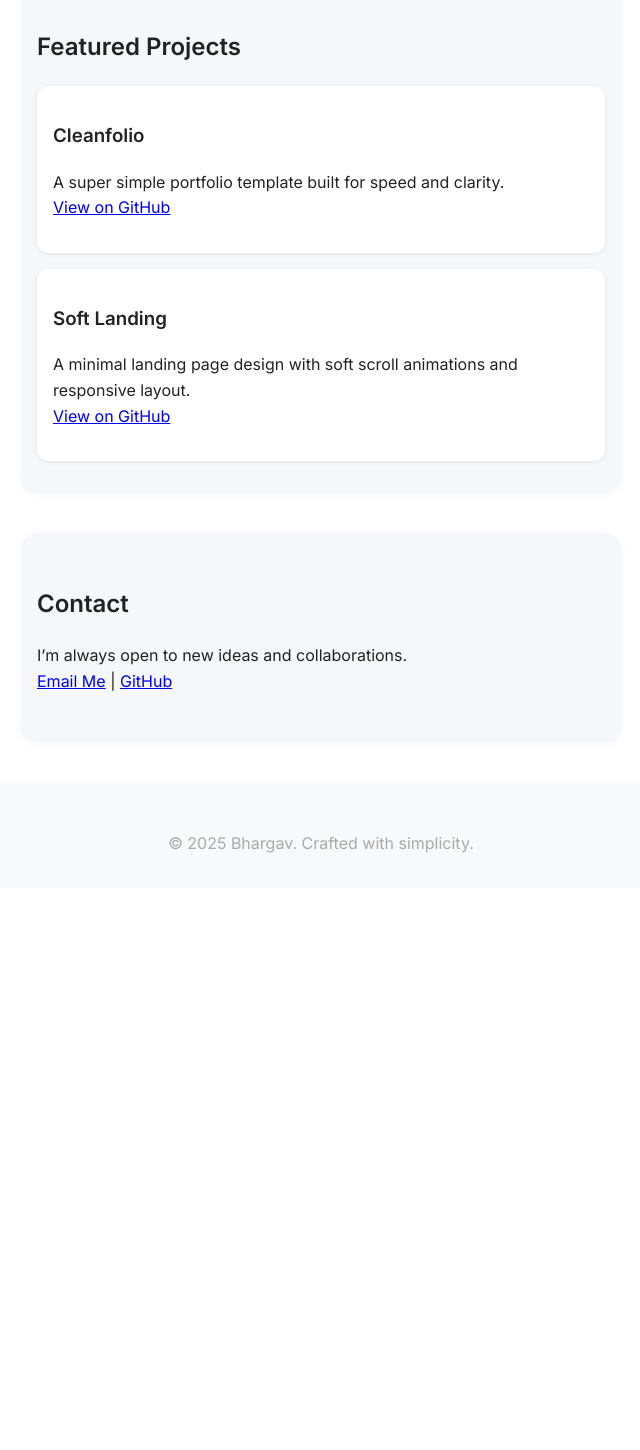
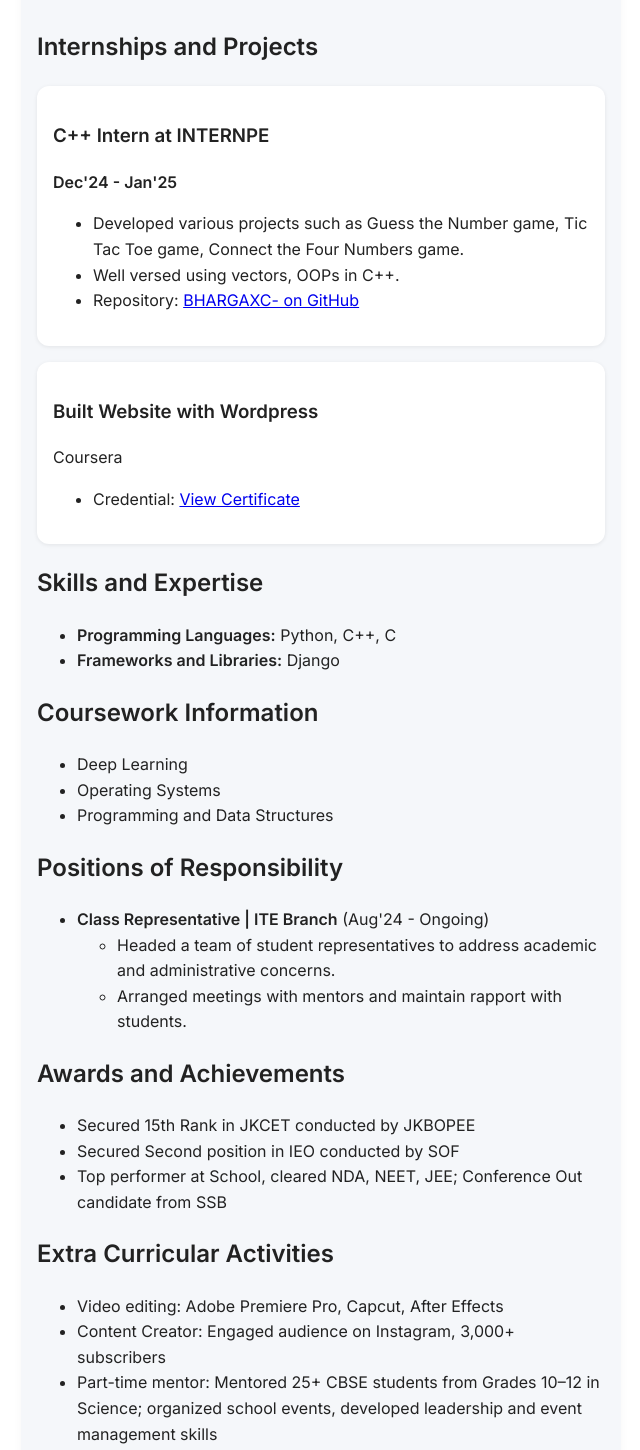
Before and after one commit to bhar7av/bhargavvv7.github.io, a plain HTML site: page index.html in a window 1280 px wide. Shown: the part 540-1990 px from the top of the page, without its empty margins (319-959 px from the left). Before the commit the page ends 1428 px from the top, so only its background shows below. Drawn offline with Linux system fonts and the light colour scheme.

Commit message:
Update index.html for new portfolio content and sections (Projects, Skills, Achievements, etc.) with modern layout.

```diff
--- a/index.html
+++ b/index.html
@@ -27,22 +27,62 @@
     </section>
 
     <section id="projects" class="fade-in">
-      <h2>Featured Projects</h2>
+      <h2>Internships and Projects</h2>
       <div class="projects-list">
         <div class="project-card">
-          <h3>Cleanfolio</h3>
-          <p>A super simple portfolio template built for speed and clarity. <br>
-          <a href="https://github.com/bhar7av/cleanfolio" target="_blank">View on GitHub</a>
-          </p>
+          <h3>C++ Intern at INTERNPE</h3>
+          <p><strong>Dec'24 - Jan'25</strong></p>
+          <ul>
+            <li>Developed various projects such as Guess the Number game, Tic Tac Toe game, Connect the Four Numbers game.</li>
+            <li>Well versed using vectors, OOPs in C++.</li>
+            <li>
+              Repository: <a href="https://github.com/bhar7av/BHARGAXC-.git" target="_blank">BHARGAXC- on GitHub</a>
+            </li>
+          </ul>
         </div>
         <div class="project-card">
-          <h3>Soft Landing</h3>
-          <p>
-          A minimal landing page design with soft scroll animations and responsive layout.<br>
-          <a href="https://github.com/bhar7av/soft-landing" target="_blank">View on GitHub</a>
-          </p>
+          <h3>Built Website with Wordpress</h3>
+          <p>Coursera</p>
+          <ul>
+            <li>
+              Credential: <a href="https://www.coursera.org/account/accomplishments/verify/PUIZF9PXO5MN/" target="_blank">View Certificate</a>
+            </li>
+          </ul>
         </div>
       </div>
+      <h2>Skills and Expertise</h2>
+      <ul>
+        <li><strong>Programming Languages:</strong> Python, C++, C</li>
+        <li><strong>Frameworks and Libraries:</strong> Django</li>
+      </ul>
+      <h2>Coursework Information</h2>
+      <ul>
+        <li>Deep Learning</li>
+        <li>Operating Systems</li>
+        <li>Programming and Data Structures</li>
+      </ul>
+      <h2>Positions of Responsibility</h2>
+      <ul>
+        <li>
+          <strong>Class Representative | ITE Branch</strong> (Aug'24 - Ongoing)
+          <ul>
+            <li>Headed a team of student representatives to address academic and administrative concerns.</li>
+            <li>Arranged meetings with mentors and maintain rapport with students.</li>
+          </ul>
+        </li>
+      </ul>
+      <h2>Awards and Achievements</h2>
+      <ul>
+        <li>Secured 15th Rank in JKCET conducted by JKBOPEE</li>
+        <li>Secured Second position in IEO conducted by SOF</li>
+        <li>Top performer at School, cleared NDA, NEET, JEE; Conference Out candidate from SSB</li>
+      </ul>
+      <h2>Extra Curricular Activities</h2>
+      <ul>
+        <li>Video editing: Adobe Premiere Pro, Capcut, After Effects</li>
+        <li>Content Creator: Engaged audience on Instagram, 3,000+ subscribers</li>
+        <li>Part-time mentor: Mentored 25+ CBSE students from Grades 10–12 in Science; organized school events, developed leadership and event management skills</li>
+      </ul>
     </section>
 
     <section id="contact" class="fade-in">
```
